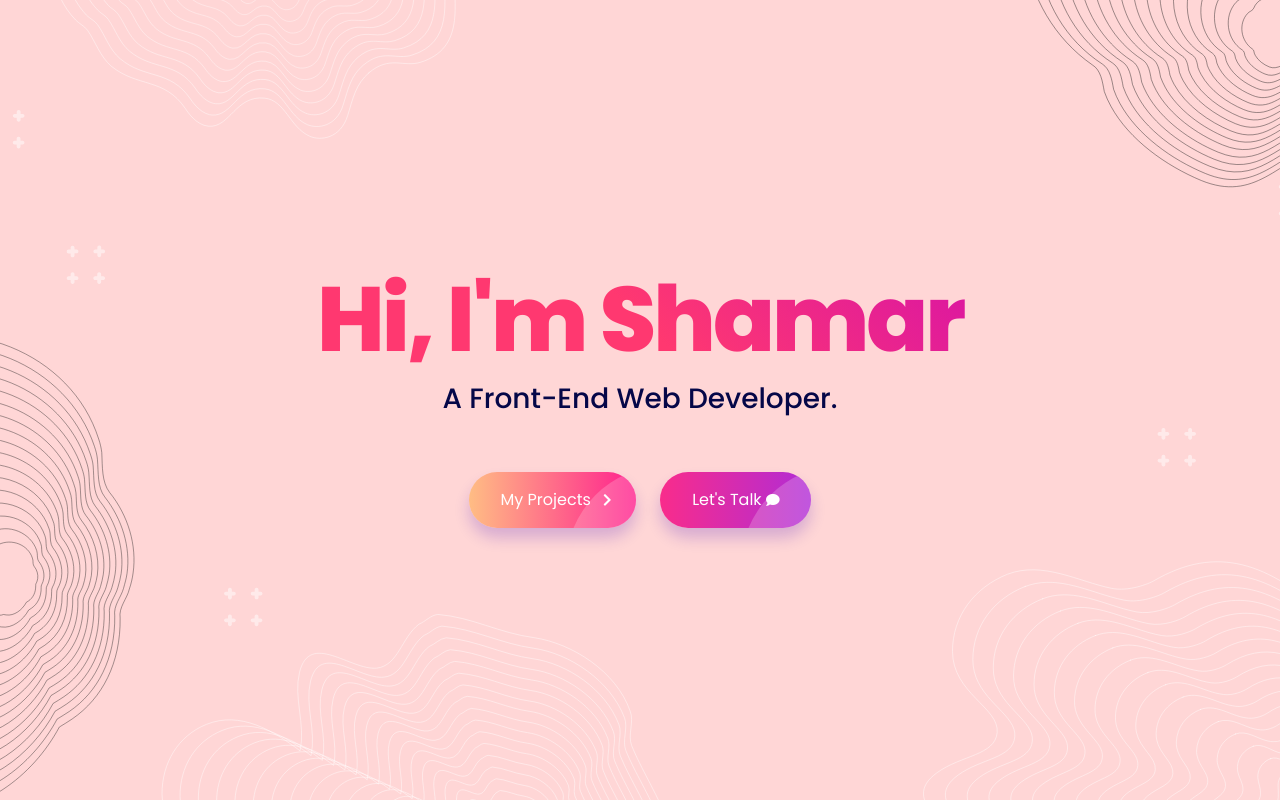
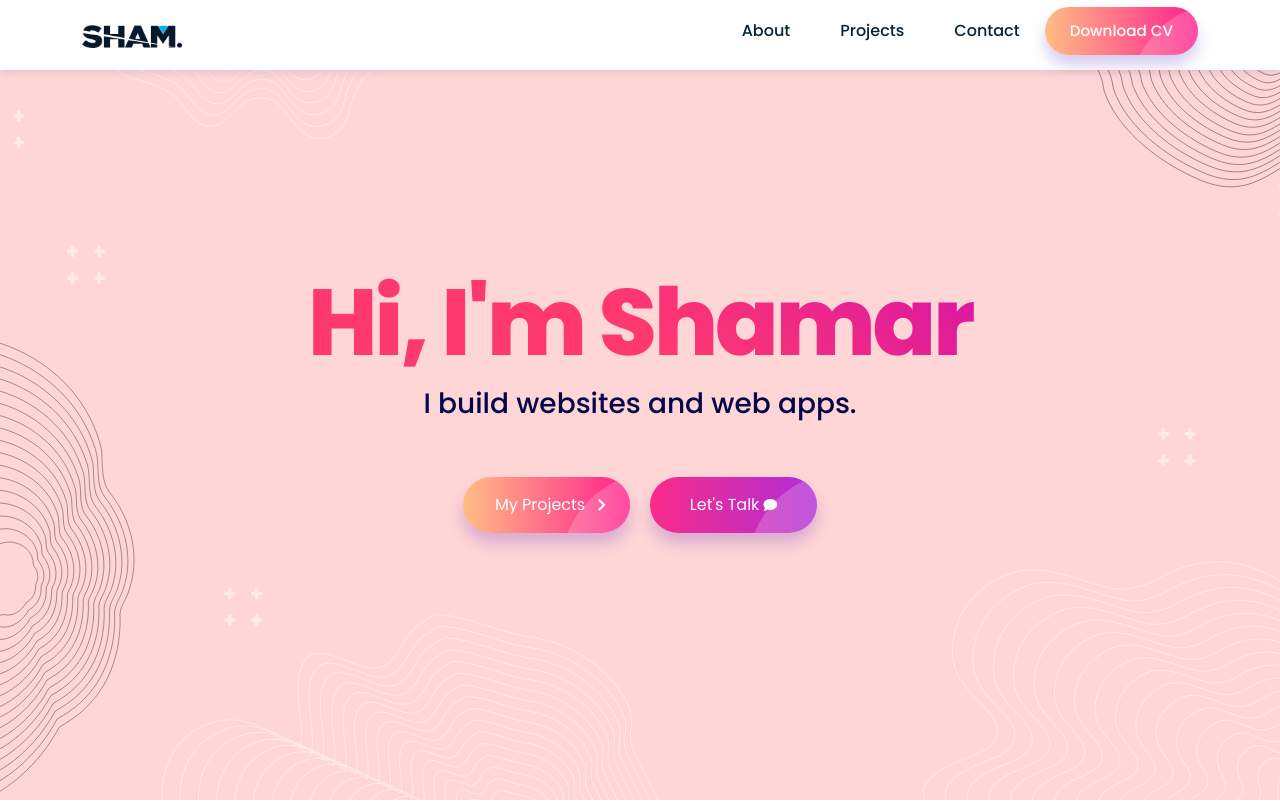
Before and after one commit to shamar-morrison/portfolio, a website: page index.html in a window 1280 px wide. Shown: the top 802 px of the page. Drawn offline with nearby package versions, Linux system fonts and the light colour scheme; files that its build step writes are made by us from their sources.

Commit message:
Fixed Navbar

```diff
--- a/index.html
+++ b/index.html
@@ -15,7 +15,6 @@
 
 		<!-- FONT AWESOME -->
 		<link rel="stylesheet" href="https://cdnjs.cloudflare.com/ajax/libs/font-awesome/5.15.3/css/all.min.css" />
-		<!-- <script defer src="https://cdnjs.cloudflare.com/ajax/libs/font-awesome/5.15.3/js/regular.min.js"></script> -->
 
 		<!-- BOOTSTRAP -->
 		<link
@@ -24,6 +23,12 @@
 			integrity="sha384-eOJMYsd53ii+scO/bJGFsiCZc+5NDVN2yr8+0RDqr0Ql0h+rP48ckxlpbzKgwra6"
 			crossorigin="anonymous"
 		/>
+		<script
+			defer
+			src="https://cdn.jsdelivr.net/npm/bootstrap@5.0.0-beta3/dist/js/bootstrap.min.js"
+			integrity="sha384-j0CNLUeiqtyaRmlzUHCPZ+Gy5fQu0dQ6eZ/xAww941Ai1SxSY+0EQqNXNE6DZiVc"
+			crossorigin="anonymous"
+		></script>
 
 		<!-- MAIN CSS -->
 		<link rel="stylesheet" href="./src/css/main.min.css" />
@@ -31,14 +36,68 @@
 		<title>Shamar Morrison - Web Developer</title>
 	</head>
 	<body>
+		<!-- NAVIGATION -->
+		<header class="top-header">
+			<nav class="navbar navbar-expand-lg navbar-light fixed-top">
+				<div class="container">
+					<!-- NAVBAR BRAND -->
+					<a href="#" class="navbar-brand">
+						<img src="./src/img/logo.png" alt="logo" srcset="./src/img/logo.png" />
+					</a>
+					<!-- NAVBAR TOGGLE -->
+					<button
+						class="navbar-toggler"
+						type="button"
+						data-bs-toggle="collapse"
+						data-bs-target="#navbarToggle"
+						aria-controls="navbarToggle"
+						aria-expanded="false"
+						aria-label="Toggle navigation"
+					>
+						<span class="navbar-toggler-icon"></span>
+					</button>
+					<!-- NAVBAR -->
+					<div class="collapse navbar-collapse animate" id="navbarToggle">
+						<ul class="navbar-nav ms-auto">
+							<!-- NAV ITEM -->
+							<li class="nav-item">
+								<a href="#" class="nav-link hor-rule">About</a>
+							</li>
+
+							<!-- NAV ITEM -->
+							<li class="nav-item">
+								<a href="#" class="nav-link hor-rule">Projects</a>
+							</li>
+
+							<!-- NAV ITEM -->
+							<li class="nav-item">
+								<a href="#" class="nav-link">Contact</a>
+							</li>
+
+							<!-- NAV BUTTON -->
+							<li class="nav-item">
+								<a href="#" class="btn-main btn-lg nav-link lnk custom-btn">
+									Download CV
+									<span class="circle"></span>
+								</a>
+							</li>
+						</ul>
+					</div>
+				</div>
+			</nav>
+		</header>
+
 		<!-- HERO SECTION -->
 		<section id="hero" class="hero-bg hero-section">
 			<div class="container">
 				<!-- HEADER -->
 				<div class="header v-center">
 					<h4 class="header-title">Hi, I'm Shamar</h4>
-					<h3 class="header-subtitle">A Front-End Web Developer.</h3>
+					<h3 class="header-subtitle">I build websites and web apps.</h3>
+					<!-- <h3 class="header-subtitle">A Front-End Web Developer.</h3> -->
 
+					<!-- HERO BUTTONS -->
+					<div class="d-grid main-btns">
 						<!-- MY PROJECTS BTN -->
 						<a href="#" class="btn-main btn-lg mt-5 ml-10 mr-10 lnk my-projects-btn">
 							My Projects
@@ -52,6 +111,7 @@
 							<i class="fas fa-comment"></i>
 							<span class="circle"></span>
 						</a>
+					</div>
 				</div>
 			</div>
 		</section>
@@ -121,9 +181,15 @@
 
 		<!-- PROJECTS SECTION -->
 		<section id="projects" class="projects-section pad-tb bg-gradient-3">
-			<h2 class="common-heading text-center">My Projects</h2>
+			<div class="container">
+				<h2 class="common-heading text-center">Stuff I've Built</h2>
+
+				<div class="isotope-item">
+					<div class="item-image"></div>
+				</div>
+			</div>
 		</section>
 	</body>
 	<!-- MAIN JS -->
-	<script src="./src/main.js"></script>
+	<script src="./src/js/main.js"></script>
 </html>
--- a/src/js/main.js
+++ b/src/js/main.js
@@ -0,0 +1,16 @@
+const aboutSec = document.querySelector('#about');
+const navbar = document.querySelector('.navbar');
+
+/** Apply CSS style on navbar scroll */
+const navbarObserver = new IntersectionObserver(
+	function (entries) {
+		if (!entries[0].isIntersecting) {
+			navbar.classList.remove('sticky');
+		} else {
+			navbar.classList.add('sticky');
+		}
+	},
+	{ threshold: 0.2 }
+);
+
+navbarObserver.observe(aboutSec);
--- a/src/sass/_animations.scss
+++ b/src/sass/_animations.scss
@@ -9,3 +9,18 @@
 		transform: translate(0, 0);
 	}
 }
+
+@keyframes slideIn {
+	0% {
+		transform: translateY(1rem);
+		opacity: 0;
+	}
+	100% {
+		transform: translateY(0);
+		opacity: 1;
+	}
+	0% {
+		transform: translateY(1rem);
+		opacity: 0;
+	}
+}
--- a/src/sass/_base.scss
+++ b/src/sass/_base.scss
@@ -8,6 +8,7 @@ body {
 	font-weight: 400 !important;
 	color: $main-text-color;
 	font-size: 1.063rem; // 17px
+	outline: 0;
 	overflow-x: hidden;
 }
 
@@ -15,13 +16,107 @@ a,
 span,
 i,
 .border-anim,
-.border-anim:after,
-.card-set {
+.border-anim::after,
+.card-set,
+.navbar,
+.custom-btn,
+.isotope-item {
 	transition: 1.2s cubic-bezier(0.17, 0.85, 0.438, 0.99);
+}
+
+a {
+	text-decoration: none;
+	background-color: transparent;
+}
+
+ul {
+	list-style: none;
 }
 
 .bg-gradient-3 {
 	background: $gradient--3;
+}
+
+// --------------- NAVIGATION ----------------- //
+
+.fixed-top {
+	position: fixed;
+	top: 0;
+	right: 0;
+	left: 0;
+	z-index: 1030;
+	padding-top: 0;
+	padding-bottom: 0;
+	min-height: 100px;
+}
+
+.top-header {
+	position: relative;
+	z-index: 999;
+
+	.sticky {
+		background-color: #fff;
+		box-shadow: 0 4px 6px 0 rgb(12 0 46 / 8%);
+		min-height: 70px;
+	}
+}
+
+.navbar-brand {
+	img {
+		max-width: 100px;
+	}
+}
+
+.navbar {
+	.custom-btn {
+		font-size: 0.95rem !important;
+		color: #fff !important;
+		font-weight: 400;
+
+		&:focus,
+		&:hover {
+			color: #fff;
+		}
+	}
+	&.sticky {
+		text-align: center;
+	}
+}
+
+.navbar-light {
+	.navbar-nav {
+		cursor: none;
+		.nav-link {
+			cursor: pointer;
+			position: relative;
+			font-weight: 600;
+			font-size: 16px;
+			color: $nav-link;
+			font-family: 'Poppins', sans-serif;
+			font-weight: 500;
+			padding: 0 25px;
+			line-height: 48px;
+		}
+	}
+}
+
+// .hor-rule {
+// 	&::after {
+// 		content: '';
+// 		position: absolute;
+// 		top: 50%;
+// 		right: -10px;
+// 		width: 20px;
+// 		height: 1px;
+// 		background: #6a6a8e;
+// 	}
+// }
+
+.navbar-toggler {
+	&:active,
+	&:focus {
+		outline: 0 !important;
+	}
 }
 
 // --------------- HERO SECTION ----------------- //
@@ -50,7 +145,7 @@ i,
 		color: transparent;
 
 		font-weight: 800;
-		font-size: 5.7rem;
+		font-size: 5.85rem;
 		letter-spacing: -3px;
 	}
 
@@ -68,7 +163,7 @@ i,
 }
 
 .btn-main {
-	font-size: 16px;
+	font-size: 1rem;
 	font-weight: 400;
 	font-family: 'Poppins', sans-serif;
 	color: #fff;
@@ -128,6 +223,12 @@ span.circle {
 	border-radius: 50%;
 }
 
+.main-btns {
+	grid-template-columns: 1fr 1fr;
+	width: max-content;
+	margin: 0 auto;
+}
+
 // --------------- ABOUT SECTION ----------------- //
 
 .about-section {
@@ -179,7 +280,6 @@ span.circle {
 	background-size: 200%;
 	background-position: top right;
 	background-repeat: no-repeat;
-	text-align: center;
 	padding: 50px 20px;
 	margin: 0;
 	position: relative;
@@ -235,3 +335,13 @@ span.circle {
 		padding-top: 4px;
 	}
 }
+
+// --------------- PROJECTS SECTION ----------------- //
+
+.isotope-item {
+	position: relative;
+}
+
+.item-image {
+	position: relative;
+}
--- a/src/sass/_colors.scss
+++ b/src/sass/_colors.scss
@@ -1,6 +1,7 @@
 $main-text-color: #6a6a8e;
 $light-pink: #ffd6d6;
 $dark-blue: #050748;
+$nav-link: #0a2233;
 $hot-pink: #e60072;
 $hot-pink--2: #ff1f8e;
 
--- a/src/sass/_utilities.scss
+++ b/src/sass/_utilities.scss
@@ -1,3 +1,4 @@
+html {
 	.overflow-hidden {
 		overflow: hidden;
 	}
@@ -84,3 +85,4 @@
 		text-align: center;
 		vertical-align: middle;
 	}
+}
```
Also changed, not shown: src/css/main.min.css, src/img/logo.png (added), 2 other files. Lines whose indentation alone changed are shown as unchanged.
